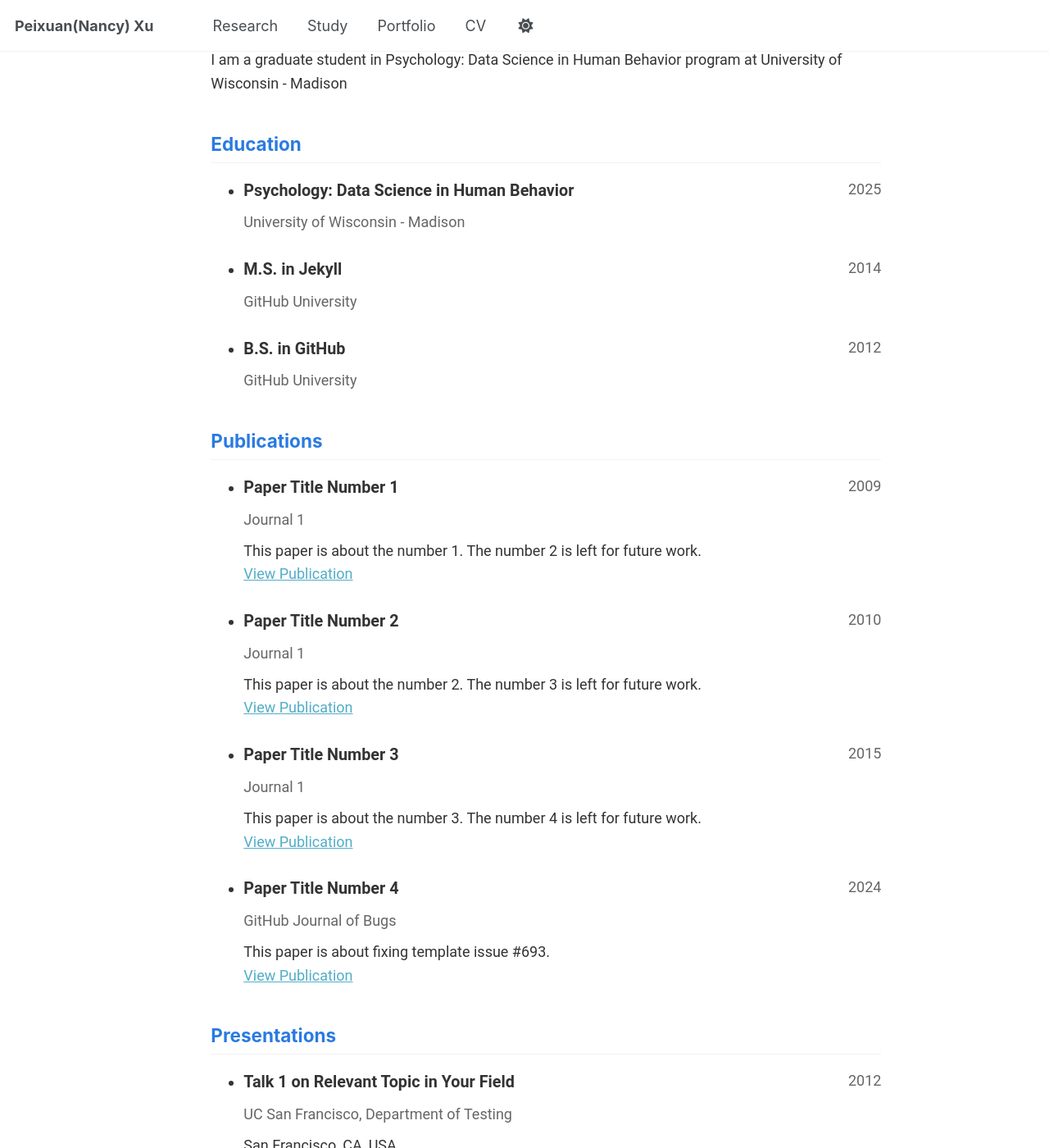
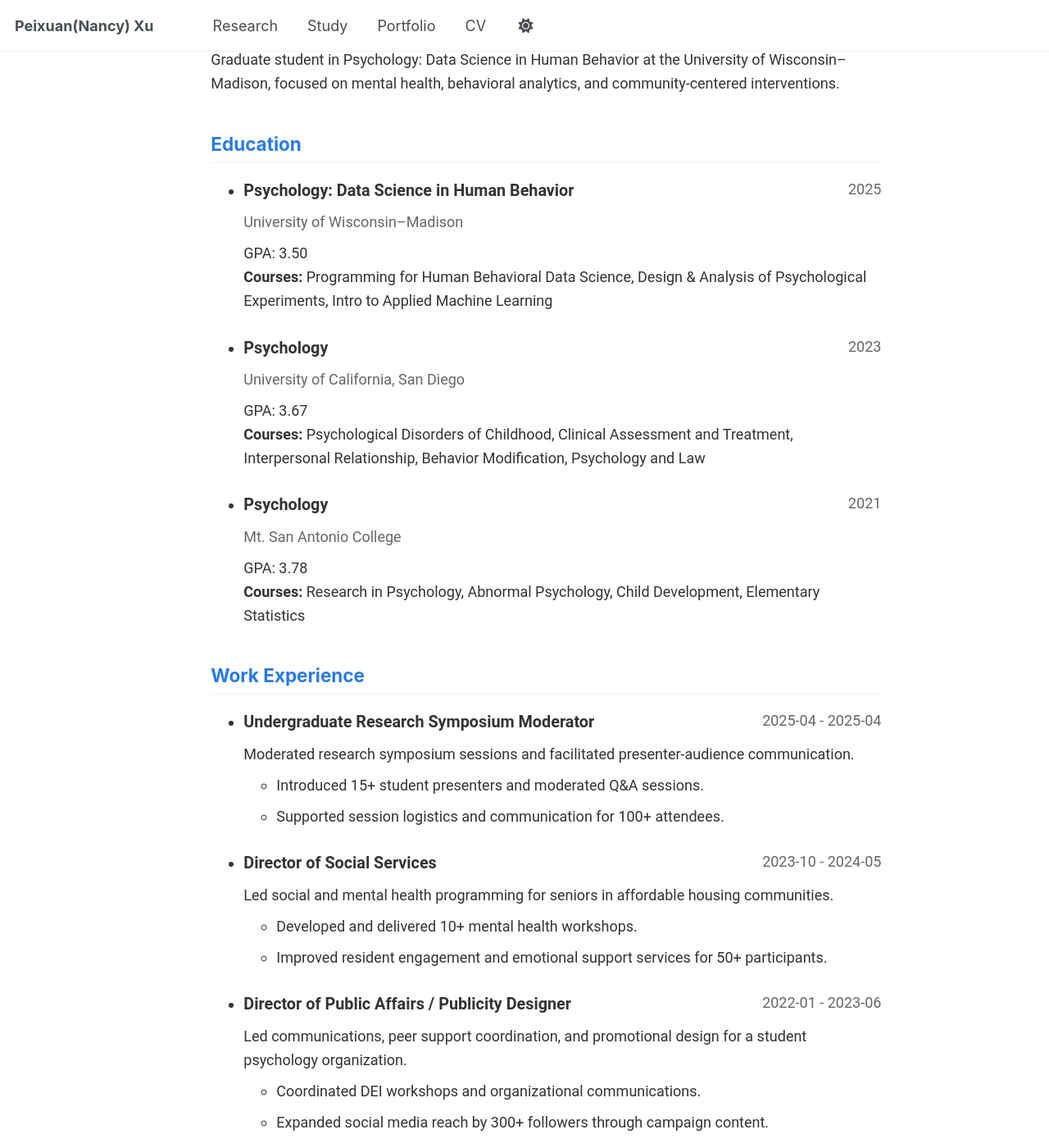
Before and after one commit to pxx88/pxx88.github.io, a Jekyll site: the page built from _pages/cv-json.md, in a window 1280 px wide and 1400 px high, scrolled down 387 px. Shown: the whole window at 82% size. Built offline with Jekyll 4.4.1, drawn with Linux system fonts in a browser that asks for light colours; some of the changed text lies outside the part shown.

Commit message:
Update profile data from LinkedIn-aligned resume details

```diff
--- a/_config.yml
+++ b/_config.yml
@@ -12,7 +12,7 @@ site_theme               : "default"
 title                    : "Peixuan(Nancy) Xu"
 title_separator          : "-"
 name                     : &name "Peixuan(Nancy) Xu"
-description              : &description "personal description"
+description              : &description "Psychology and behavioral data science graduate student at UW–Madison"
 url                      : https://pxx88.github.io # the base hostname & protocol for your site e.g. "https://[your GitHub username].github.io" or if you already have some other page hosted on Github then use "https://[your GitHub username].github.io/[Your Repo Name]"
 baseurl                  : "" # the subpath of your site, e.g. "/blog"
 repository               : "pxx88/pxx88.github.io"
--- a/_data/cv.json
+++ b/_data/cv.json
@@ -1,27 +1,22 @@
 {
   "basics": {
-    "name": "Peixuan(Nancy) Xu",
+    "name": "Peixuan (Nancy) Xu",
     "email": "pxu73@wisc.edu",
     "phone": "",
     "website": "https://pxx88.github.io",
-    "summary": "I am a graduate student in Psychology: Data Science in Human Behavior program at University of Wisconsin - Madison",
+    "summary": "Graduate student in Psychology: Data Science in Human Behavior at the University of Wisconsin–Madison, focused on mental health, behavioral analytics, and community-centered interventions.",
     "location": {
       "address": "",
       "postalCode": "",
       "city": "Madison",
       "countryCode": "US",
-      "region": ""
+      "region": "WI"
     },
     "profiles": [
       {
-        "network": "Google Scholar",
-        "username": "",
-        "url": "https://scholar.google.com/citations?user=PS_CX0AAAAAJ"
-      },
-      {
-        "network": "ORCID",
-        "username": "",
-        "url": "http://orcid.org/yourorcidurl"
+        "network": "LinkedIn",
+        "username": "pxxu",
+        "url": "https://www.linkedin.com/in/pxxu"
       },
       {
         "network": "GitHub",
@@ -30,123 +25,143 @@
       }
     ]
   },
-  "work": [],
+  "work": [
+    {
+      "name": "University of Wisconsin–Madison",
+      "position": "Undergraduate Research Symposium Moderator",
+      "startDate": "2025-04",
+      "endDate": "2025-04",
+      "summary": "Moderated research symposium sessions and facilitated presenter-audience communication.",
+      "highlights": [
+        "Introduced 15+ student presenters and moderated Q&A sessions.",
+        "Supported session logistics and communication for 100+ attendees."
+      ]
+    },
+    {
+      "name": "Life Skills Training and Educational Programs",
+      "position": "Director of Social Services",
+      "startDate": "2023-10",
+      "endDate": "2024-05",
+      "location": "Los Angeles, CA",
+      "summary": "Led social and mental health programming for seniors in affordable housing communities.",
+      "highlights": [
+        "Developed and delivered 10+ mental health workshops.",
+        "Improved resident engagement and emotional support services for 50+ participants."
+      ]
+    },
+    {
+      "name": "MOOD Psychology, UC San Diego",
+      "position": "Director of Public Affairs / Publicity Designer",
+      "startDate": "2022-01",
+      "endDate": "2023-06",
+      "summary": "Led communications, peer support coordination, and promotional design for a student psychology organization.",
+      "highlights": [
+        "Coordinated DEI workshops and organizational communications.",
+        "Expanded social media reach by 300+ followers through campaign content."
+      ]
+    }
+  ],
   "education": [
     {
-      "institution": "University of Wisconsin - Madison",
+      "institution": "University of Wisconsin–Madison",
       "area": "Psychology: Data Science in Human Behavior",
       "studyType": "Master of Science",
       "startDate": "2024",
       "endDate": "2025",
-      "gpa": null,
-      "courses": []
+      "gpa": "3.50",
+      "courses": [
+        "Programming for Human Behavioral Data Science",
+        "Design & Analysis of Psychological Experiments",
+        "Intro to Applied Machine Learning"
+      ]
     },
     {
-      "institution": "GitHub University",
-      "area": "M.S. in Jekyll",
-      "studyType": "",
-      "startDate": "",
-      "endDate": "2014",
-      "gpa": null,
-      "courses": []
+      "institution": "University of California, San Diego",
+      "area": "Psychology",
+      "studyType": "Bachelor of Arts",
+      "startDate": "2021",
+      "endDate": "2023",
+      "gpa": "3.67",
+      "courses": [
+        "Psychological Disorders of Childhood",
+        "Clinical Assessment and Treatment",
+        "Interpersonal Relationship",
+        "Behavior Modification",
+        "Psychology and Law"
+      ]
     },
     {
-      "institution": "GitHub University",
-      "area": "B.S. in GitHub",
-      "studyType": "",
+      "institution": "Mt. San Antonio College",
+      "area": "Psychology",
+      "studyType": "Associate in Arts for Transfer",
       "startDate": "",
-      "endDate": "2012",
-      "gpa": null,
-      "courses": []
+      "endDate": "2021",
+      "gpa": "3.78",
+      "courses": [
+        "Research in Psychology",
+        "Abnormal Psychology",
+        "Child Development",
+        "Elementary Statistics"
+      ]
     }
   ],
-  "skills": [],
-  "languages": [],
-  "interests": [],
-  "references": [],
-  "publications": [
+  "skills": [
     {
-      "name": "Paper Title Number 1",
-      "publisher": "Journal 1",
-      "releaseDate": "2009-10-01",
-      "website": "http://academicpages.github.io/files/paper1.pdf",
-      "summary": "This paper is about the number 1. The number 2 is left for future work."
+      "name": "Programming & Statistics",
+      "keywords": [
+        "Python",
+        "R",
+        "SPSS",
+        "MATLAB",
+        "SQL",
+        "Machine Learning",
+        "Data Visualization"
+      ]
     },
     {
-      "name": "Paper Title Number 2",
-      "publisher": "Journal 1",
-      "releaseDate": "2010-10-01",
-      "website": "http://academicpages.github.io/files/paper2.pdf",
-      "summary": "This paper is about the number 2. The number 3 is left for future work."
+      "name": "Tools",
+      "keywords": [
+        "Microsoft Office Suite",
+        "Google Workspace",
+        "Canva",
+        "Xiumi",
+        "iMovie",
+        "CapCut"
+      ]
     },
     {
-      "name": "Paper Title Number 3",
-      "publisher": "Journal 1",
-      "releaseDate": "2015-10-01",
-      "website": "http://academicpages.github.io/files/paper3.pdf",
-      "summary": "This paper is about the number 3. The number 4 is left for future work."
+      "name": "Professional",
+      "keywords": [
+        "Data Management",
+        "Research Communication",
+        "Workshop Facilitation"
+      ]
+    }
+  ],
+  "languages": [
+    {
+      "language": "Mandarin",
+      "fluency": "Native"
     },
     {
-      "name": "Paper Title Number 4",
-      "publisher": "GitHub Journal of Bugs",
-      "releaseDate": "2024-02-17",
-      "website": "http://academicpages.github.io/files/paper3.pdf",
-      "summary": "This paper is about fixing template issue #693."
+      "language": "English",
+      "fluency": "Fluent"
     }
   ],
-  "presentations": [
+  "interests": [
     {
-      "name": "Talk 1 on Relevant Topic in Your Field",
-      "event": "UC San Francisco, Department of Testing",
-      "date": "2012-03-01",
-      "location": "San Francisco, CA, USA",
-      "description": ""
+      "name": "Mental health interventions"
     },
     {
-      "name": "Tutorial 1 on Relevant Topic in Your Field",
-      "event": "UC-Berkeley Institute for Testing Science",
-      "date": "2013-03-01",
-      "location": "Berkeley, CA, USA",
-      "description": ""
+      "name": "Behavioral data science"
     },
     {
-      "name": "Talk 2 on Relevant Topic in Your Field",
-      "event": "London School of Testing",
-      "date": "2014-02-01",
-      "location": "London, UK",
-      "description": ""
-    },
-    {
-      "name": "Conference Proceeding talk 3 on Relevant Topic in Your Field",
-      "event": "Testing Institute of America 2014 Annual Conference",
-      "date": "2014-03-01",
-      "location": "Los Angeles, CA, USA",
-      "description": ""
+      "name": "Social connection and resilience"
     }
   ],
-  "teaching": [
-    {
-      "course": "Teaching experience 1",
-      "institution": "University 1, Department",
-      "date": "2014-01-01",
-      "role": "Undergraduate course",
-      "description": ""
-    },
-    {
-      "course": "Teaching experience 2",
-      "institution": "University 1, Department",
-      "date": "2015-01-01",
-      "role": "Workshop",
-      "description": ""
-    }
-  ],
-  "portfolio": [
-    {
-      "name": "Portfolio item number 1",
-      "category": "portfolio",
-      "date": "",
-      "url": "",
-      "description": "Short description of portfolio item number 1<br/><img src='/images/500x300.png'>"
-    }
-  ]
+  "references": [],
+  "publications": [],
+  "presentations": [],
+  "teaching": [],
+  "portfolio": []
 }
```
